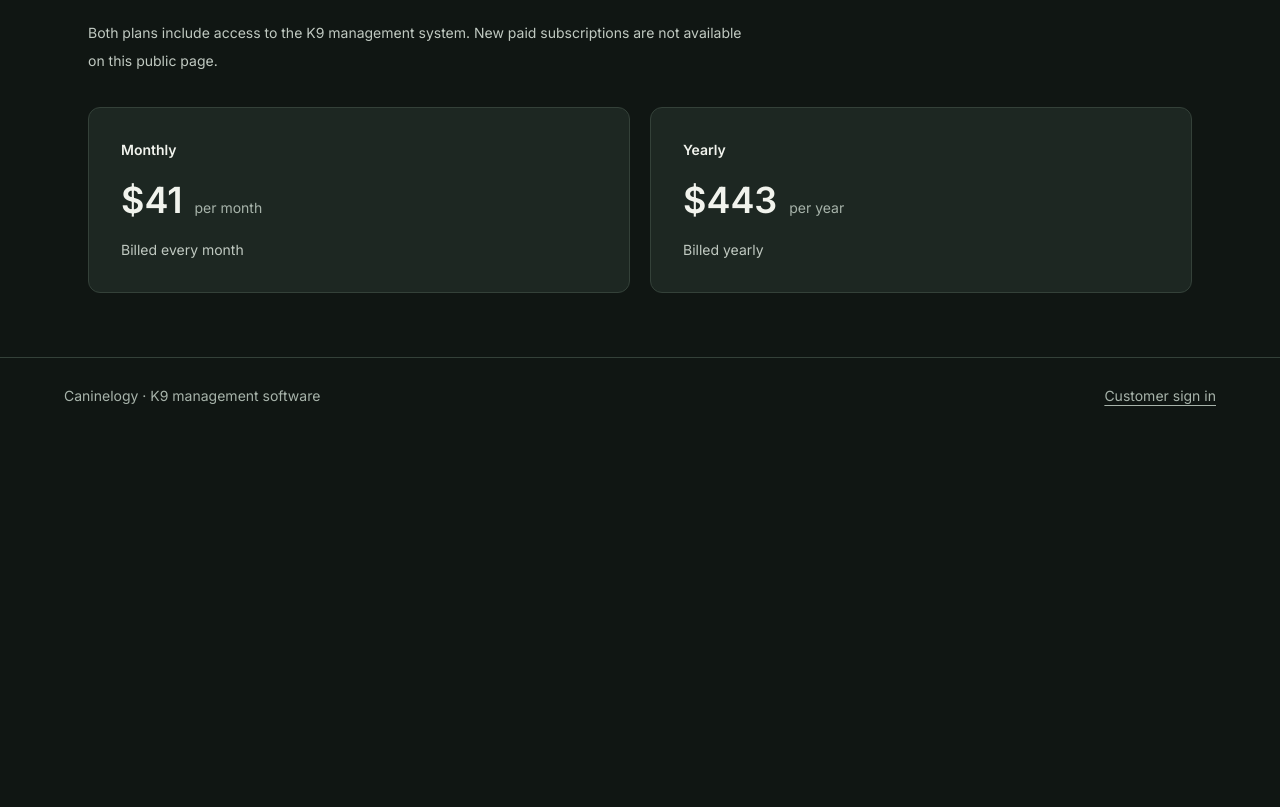
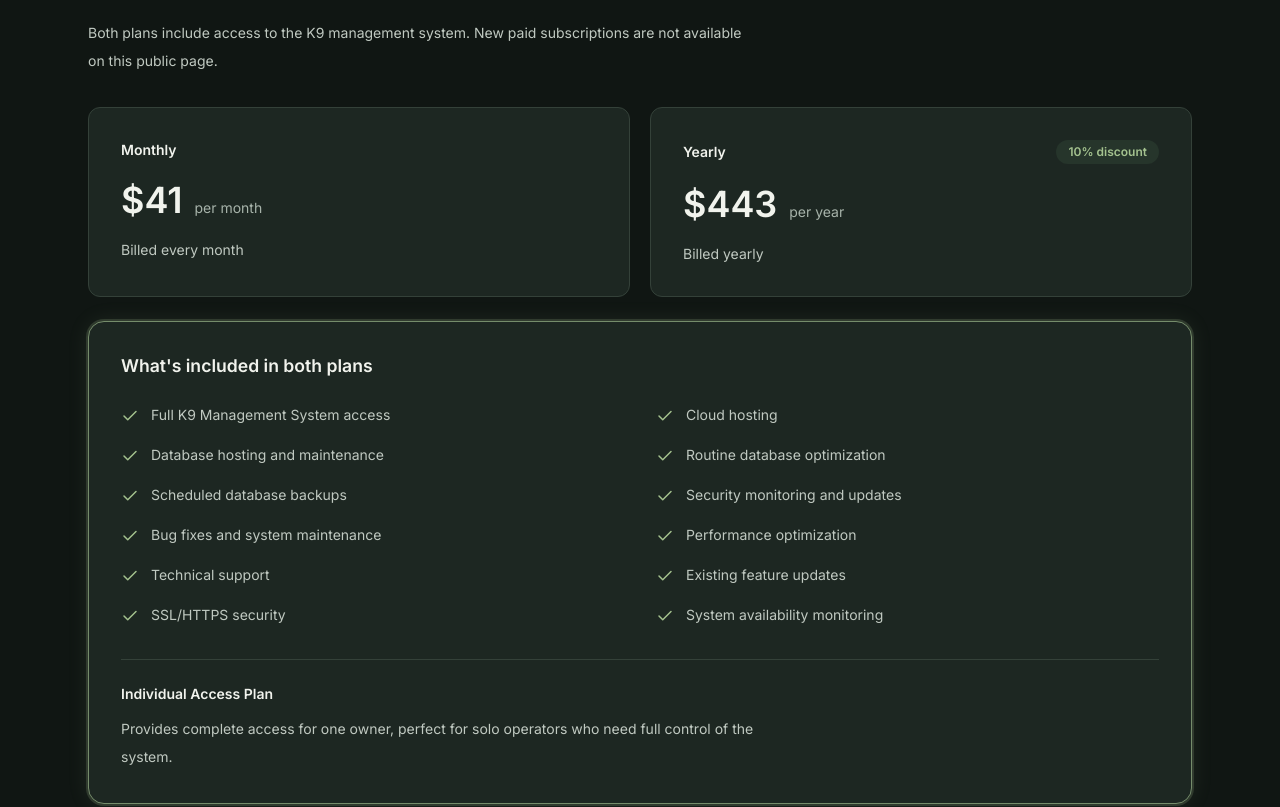
Before and after one commit to jimjustinmposo/K9-Management-System, a React (Vite) app: page / in a window 1280 px wide. Shown: the part 1593-2400 px from the top of the page. Before the commit the page ends 2027 px from the top, so only its background shows below. Built offline with nearby package versions, Linux system fonts and the light colour scheme; no server answers.

Commit message:
homepage fix

```diff
--- a/src/pages/HomePage.tsx
+++ b/src/pages/HomePage.tsx
@@ -1,5 +1,20 @@
 import { Link } from "react-router-dom"
-import { ArrowUpRight, ClipboardList, Dog, HeartPulse, Users } from "lucide-react"
+import { ArrowUpRight, Check, ClipboardList, Dog, HeartPulse, Users } from "lucide-react"
+
+const planInclusions = [
+  "Full K9 Management System access",
+  "Cloud hosting",
+  "Database hosting and maintenance",
+  "Routine database optimization",
+  "Scheduled database backups",
+  "Security monitoring and updates",
+  "Bug fixes and system maintenance",
+  "Performance optimization",
+  "Technical support",
+  "Existing feature updates",
+  "SSL/HTTPS security",
+  "System availability monitoring",
+]
 
 const features = [
   { icon: Dog, title: "Know every K9", text: "Maintain individual dog profiles and keep weight, feeding and care records connected to the right animal." },
@@ -49,7 +64,31 @@ export default function HomePage() {
           <h2 id="pricing-title" style={{ fontSize: "2rem" }} className="mt-3">Choose your billing interval.</h2>
           <p className="mt-4 max-w-2xl text-sm leading-7 text-slate">Both plans include access to the K9 management system. New paid subscriptions are not available on this public page.</p>
           <div className="mt-8 grid gap-5 sm:grid-cols-2">
-            {[{ name: "Monthly", amount: "$41", interval: "per month", detail: "Billed every month" }, { name: "Yearly", amount: "$443", interval: "per year", detail: "Billed yearly" }].map((plan) => <article key={plan.name} className="rounded-xl border border-line bg-surface p-8"><h3>{plan.name}</h3><p className="my-5"><strong className="text-4xl font-semibold">{plan.amount}</strong><span className="ml-3 text-sm text-muted">{plan.interval}</span></p><p className="text-sm text-slate">{plan.detail}</p></article>)}
+            {[{ name: "Monthly", amount: "$41", interval: "per month", detail: "Billed every month" }, { name: "Yearly", amount: "$443", interval: "per year", detail: "Billed yearly" }].map((plan) => (
+              <article key={plan.name} className="rounded-xl border border-line bg-surface p-8">
+                <div className="flex flex-wrap items-center justify-between gap-3">
+                  <h3>{plan.name}</h3>
+                  {plan.name === "Yearly" && <span className="rounded-full bg-positive-soft px-3 py-1 text-xs font-semibold text-positive">10% discount</span>}
+                </div>
+                <p className="my-5"><strong className="text-4xl font-semibold">{plan.amount}</strong><span className="ml-3 text-sm text-muted">{plan.interval}</span></p>
+                <p className="text-sm text-slate">{plan.detail}</p>
+              </article>
+            ))}
+          </div>
+          <div className="app-panel mt-6 rounded-2xl border border-line bg-surface p-6 sm:p-8">
+            <h3 style={{ fontSize: "1.1rem" }}>What's included in both plans</h3>
+            <ul className="mt-6 grid gap-x-8 gap-y-4 sm:grid-cols-2">
+              {planInclusions.map((inclusion) => (
+                <li key={inclusion} className="flex items-start gap-3 text-sm leading-6 text-slate">
+                  <Check size={18} className="mt-1 shrink-0 text-positive" aria-hidden="true" />
+                  <span>{inclusion}</span>
+                </li>
+              ))}
+            </ul>
+            <div className="mt-8 border-t border-line pt-6">
+              <h3>Individual Access Plan</h3>
+              <p className="mt-3 max-w-2xl text-sm leading-7 text-slate">Provides complete access for one owner, perfect for solo operators who need full control of the system.</p>
+            </div>
           </div>
         </section>
       </main>
```
